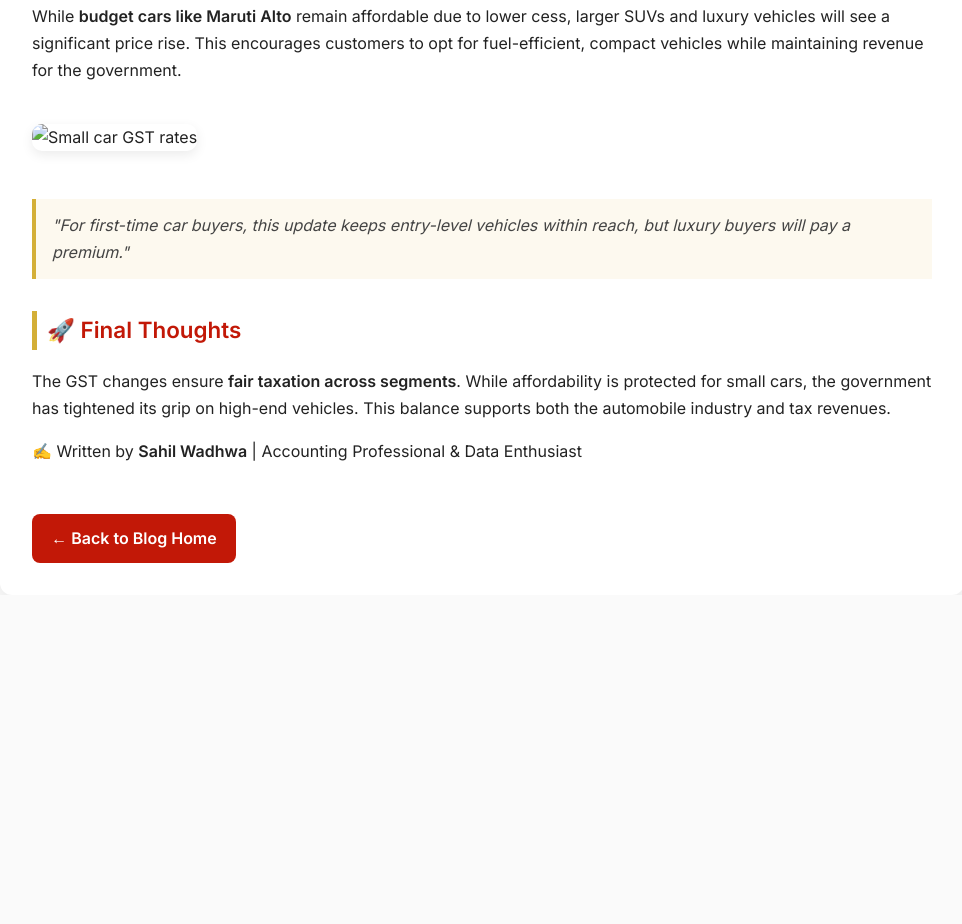
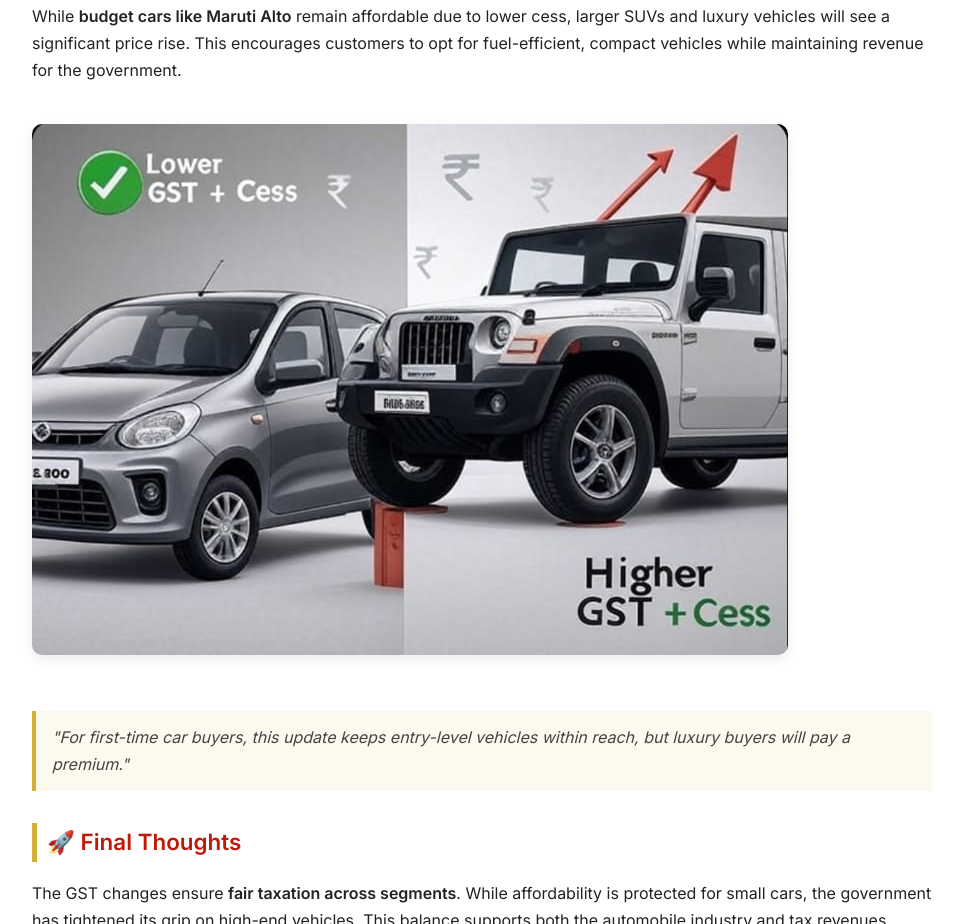
Before and after one commit to FinSahilwadhwa/Sahil-blogs, a plain HTML site: page blog1.0.html in a window 1280 px wide. Shown: the part 1157-2081 px from the top of the page, without its empty margins (158-1120 px from the left). Before the commit the page ends 1752 px from the top, so only its background shows below. Drawn offline with nearby package versions, Linux system fonts and the light colour scheme.

Commit message:
Update blog1.0.html

```diff
--- a/blog1.0.html
+++ b/blog1.0.html
@@ -40,7 +40,7 @@
     <h2>📊 What This Means for Buyers</h2>
     <p>While <b>budget cars like Maruti Alto</b> remain affordable due to lower cess, larger SUVs and luxury vehicles will see a significant price rise. This encourages customers to opt for fuel-efficient, compact vehicles while maintaining revenue for the government.</p>
 
-    <img src="images/small-car.jpg" alt="Small car GST rates">
+    <img src="WhatsApp Image 2025-09-08 at 2.34.11 PM.jpeg" alt="Small car GST rates">
 
     <div class="quote">
       "For first-time car buyers, this update keeps entry-level vehicles within reach, but luxury buyers will pay a premium."
```
